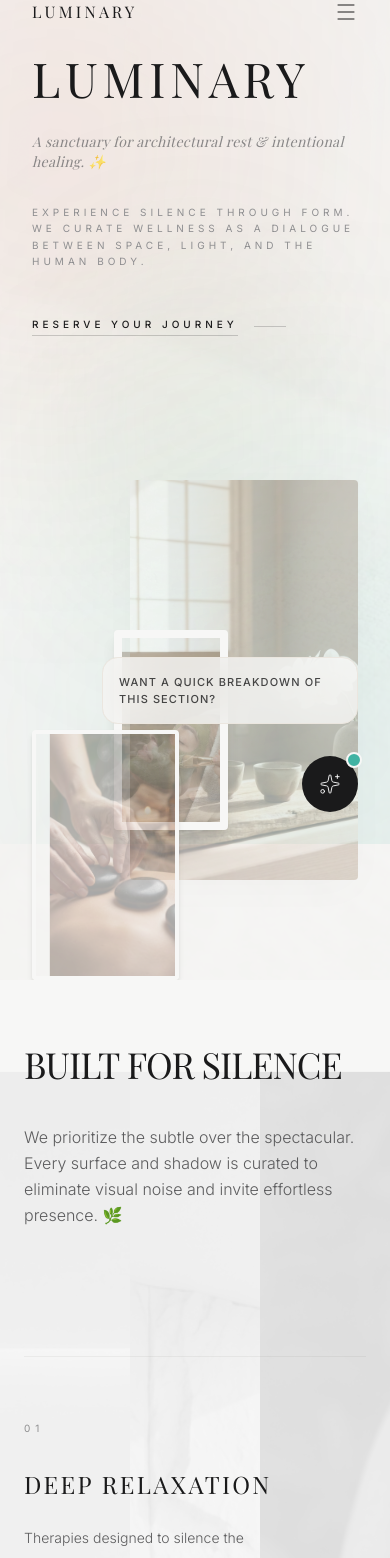
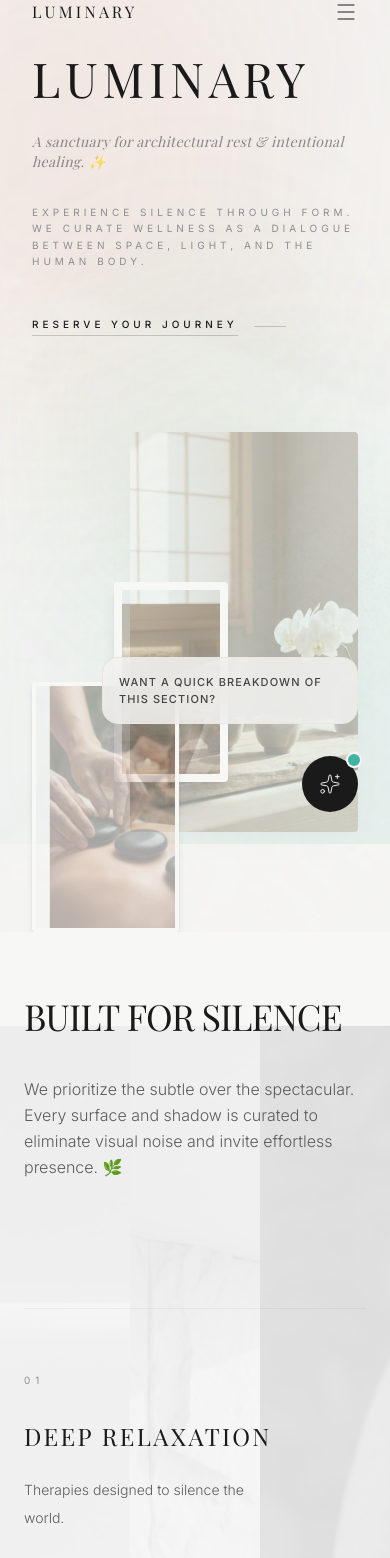
Before and after one commit to albinlaiju365/Luminary, a Next.js app: page / in a window 390 px wide. Shown: the top 1558 px of the page. Built offline with nearby package versions, Linux system fonts and the light colour scheme; a web font is replaced by a local one.

Commit message:
Optimize for mobile: fix logo visibility and hero spacing

```diff
--- a/src/components/Hero.tsx
+++ b/src/components/Hero.tsx
@@ -90,7 +90,7 @@ export default function Hero({ onBook }: HeroProps) {
                     </div>
 
                     {/* Right Collage Column */}
-                    <div className="md:col-span-12 lg:col-span-7 relative h-[500px] md:h-[600px] mt-24 lg:mt-16">
+                    <div className="md:col-span-12 lg:col-span-7 relative h-[500px] md:h-[600px] mt-12 lg:mt-16">
                         {/* Main Stay Image Slot */}
                         <div className="absolute top-0 right-0 w-[70%] h-[80%] rounded-sm overflow-hidden shadow-soft">
                             <AnimatePresence mode="wait">
--- a/src/components/Navbar.tsx
+++ b/src/components/Navbar.tsx
@@ -26,14 +26,14 @@ export default function Navbar({ onBook }: NavbarProps) {
                 {/* Mobile/Default Logo - Hidden on desktop when not scrolled */}
                 <Link
                     href="/"
-                    className={`text-base md:text-lg font-serif text-charcoal tracking-[0.2em] uppercase font-light transition-opacity duration-700 md:opacity-0 ${isScrolled ? 'md:opacity-100' : 'opacity-100 md:pointer-events-none'}`}
+                    className={`text-base md:text-lg font-serif text-charcoal tracking-[0.2em] uppercase font-light transition-opacity duration-700 ${isScrolled ? 'opacity-100' : 'opacity-100 md:opacity-0 md:pointer-events-none'}`}
                 >
                     Luminary
                 </Link>
 
                 <div className={`hidden md:flex items-center gap-12 absolute top-1/2 transition-all duration-1000 ease-[0.22,1,0.36,1] ${isScrolled
-                        ? "right-0 -translate-y-1/2 translate-x-0"
-                        : "left-1/2 -translate-y-1/2 -translate-x-1/2"
+                    ? "right-0 -translate-y-1/2 translate-x-0"
+                    : "left-1/2 -translate-y-1/2 -translate-x-1/2"
                     }`}>
                     <Link href="#experience" className="text-[10px] uppercase tracking-[0.3em] text-text-muted hover:text-charcoal transition-colors font-medium">Experience</Link>
                     <Link href="#services" className="text-[10px] uppercase tracking-[0.3em] text-text-muted hover:text-charcoal transition-colors font-medium">Services</Link>
```
